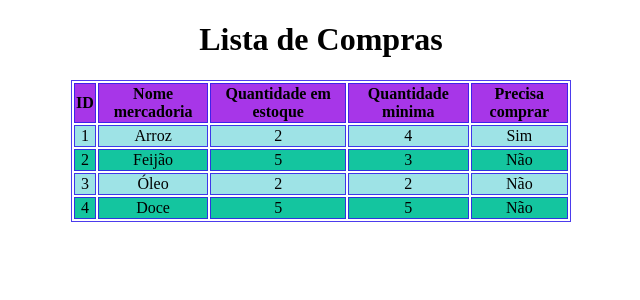
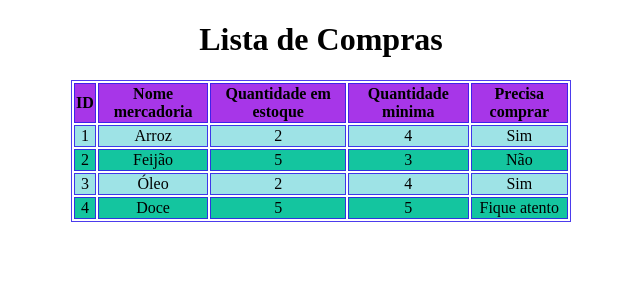
Before and after one commit to guilhermepaiter/lista-compra, an Angular app: page / in a window 1280 px wide. Shown: the top 300 px of the page, without its empty margins (319-959 px from the left). Built offline with nearby package versions, Linux system fonts and the light colour scheme.

Commit message:
finalizando capitulo 7

```diff
--- a/src/app/app.component.html
+++ b/src/app/app.component.html
@@ -25,7 +25,8 @@
         <tbody>
             <tr class="box text-center" *ngFor="let mercadoria of mercadorias;
              let i=index; let par=even; odd as impar"
-             [ngClass]="{par:par,impar:impar}">
+             [ngClass]="{par:par,impar:impar}" [ngSwitch]="true"
+             >
 
                 	<td>
                         {{mercadoria.id}}
@@ -40,10 +41,12 @@
 						{{mercadoria.quantidadeMinima}}
 					</td>
 					<td>
-						<span *ngIf="mercadoria.quantidadeEstoque >= mercadoria.quantidadeMinima;
-                            then naoPrecisaComprar; else precisaComprar"></span>
-						<ng-template #precisaComprar>Sim</ng-template>
-						<ng-template #naoPrecisaComprar>Não</ng-template>
+                        <span *ngSwitchCase="mercadoria.quantidadeEstoque >
+                        mercadoria.quantidadeMinima">Não</span>
+                        <span *ngSwitchCase="mercadoria.quantidadeEstoque <
+                        mercadoria.quantidadeMinima">Sim</span>
+                        <span *ngSwitchCase="mercadoria.quantidadeEstoque ==
+                        mercadoria.quantidadeMinima">Fique atento</span>
 					</td>
 	            </tr>
         </tbody>
--- a/src/app/app.component.ts
+++ b/src/app/app.component.ts
@@ -7,7 +7,9 @@ import { environment } from '../environments/environment';
   styleUrls: ['./app.component.css']
 })
 export class AppComponent {
-  title = "Lista de Compras";
+  private readonly theBestProperty = "Lista de Compras";
+
+  title = this.theBestProperty;
   ambiente = environment.ambiente;
 
   mercadorias = [
@@ -27,10 +29,10 @@ export class AppComponent {
       id:3,
       descricao:"Óleo",
       quantidadeEstoque: 2,
-      quantidadeMinima: 2
+      quantidadeMinima: 4
     },
     {
-      id:4,
+      id: 4,
       descricao:"Doce",
       quantidadeEstoque: 5,
       quantidadeMinima: 5
```
